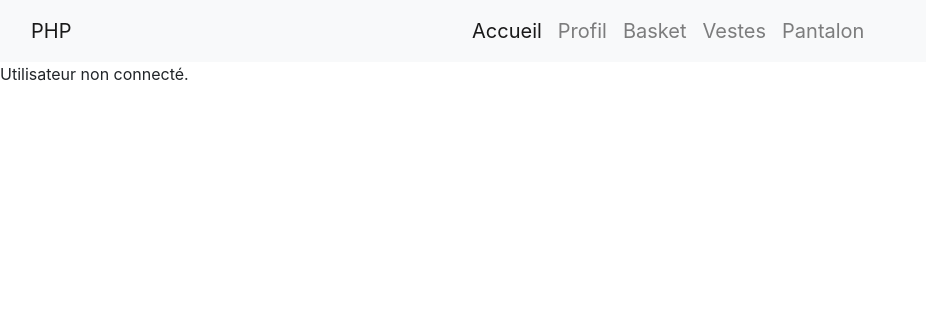
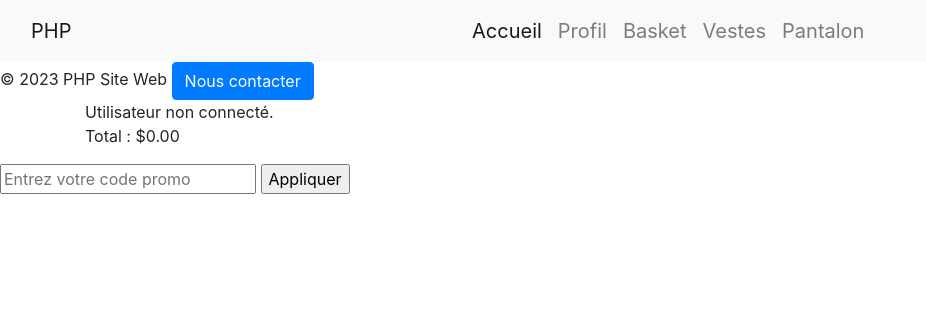
Before and after one commit to AIRF0X788/Projet_php, a PHP site: page /xampp/panier.php in a window 1280 px wide. Shown: the top 322 px of the page, without its empty margins (0-926 px from the left). Run offline with PHP 8.4, Linux system fonts and the light colour scheme; some web fonts are replaced.

Commit message:
panier fini

```diff
--- a/pages/panier.php
+++ b/pages/panier.php
@@ -1,3 +1,6 @@
+<!DOCTYPE html>
+<html>
+
 <head>
     <meta charset="UTF-8">
     <meta name="viewport" content="width=device-width, initial-scale=1.0">
@@ -14,7 +17,8 @@
     <link rel="preconnect" href="https://fonts.googleapis.com">
     <link rel="preconnect" href="https://fonts.gstatic.com" crossorigin>
     <link href="https://fonts.googleapis.com/css2?family=Bungee+Shade&family=Permanent+Marker&family=Whisper&display=swap" rel="stylesheet">
-    <title>Navbar and Cards</title>
+    <title>Mon panier</title>
+
 </head>
 
 <body>
@@ -51,10 +55,21 @@
         </div>
     </nav>
 
+    <footer>
+        © 2023 PHP Site Web
+        <a href="contact.php" class="btn btn-primary">Nous contacter</a>
+    </footer>
+
+    <div class="container">
         <?php
         session_start();
 
-// Vérifiez si l'utilisateur est connecté
+        if (!isset($_SESSION['panier'])) {
+            $_SESSION['panier'] = [];
+        }
+
+        $total_price = 0;
+
         if (isset($_SESSION['user_id'])) {
             $user_id = $_SESSION['user_id'];
 
@@ -69,7 +84,39 @@ if (isset($_SESSION['user_id'])) {
                 die("La connexion à la base de données a échoué : " . $conn->connect_error);
             }
 
-    // Requête pour récupérer tous les produits du panier de l'utilisateur
+            if ($_SERVER['REQUEST_METHOD'] === 'POST') {
+                if (isset($_POST['delete_product'])) {
+                    $product_id = $_POST['product_id'];
+
+                    $sql_delete = "DELETE FROM panier_utilisateur WHERE id_produit = ? AND id_utilisateur = ?";
+                    $stmt_delete = $conn->prepare($sql_delete);
+                    $stmt_delete->bind_param("ii", $product_id, $user_id);
+                    $stmt_delete->execute();
+
+                    header("Location: panier.php");
+                    exit;
+                }
+            }
+
+            if ($_SERVER['REQUEST_METHOD'] === 'POST' && isset($_POST['appliquer_code_promo'])) {
+                $code_promo = $_POST['code_promo'];
+
+                $sql = "SELECT valeur FROM codes_promo WHERE code = ?";
+                $stmt = $conn->prepare($sql);
+                $stmt->bind_param("s", $code_promo);
+                $stmt->execute();
+                $result = $stmt->get_result();
+
+                if ($result->num_rows > 0) {
+                    $row = $result->fetch_assoc();
+                    $reduction = $row['valeur'];
+
+                    $_SESSION['reduction'] = $reduction;
+                } else {
+                    echo "Code promo invalide.";
+                }
+            }
+
             $sql = "SELECT * FROM panier_utilisateur WHERE id_utilisateur = ?";
             $stmt = $conn->prepare($sql);
             $stmt->bind_param("i", $user_id);
@@ -78,17 +125,37 @@ if (isset($_SESSION['user_id'])) {
 
             if ($result->num_rows > 0) {
                 echo '<h2>Mon Panier</h2>';
+                echo '<table class="product-table">';
+                echo '<tr>';
+                echo '<th>Image</th>';
+                echo '<th>Nom</th>';
+                echo '<th>Description</th>';
+                echo '<th>Prix</th>';
+                echo '<th>Quantité</th>';
+                echo '<th>Action</th>';
+                echo '</tr>';
 
                 while ($row = $result->fetch_assoc()) {
-            // Affichez les détails du produit
-            echo '<div>';
-            echo '<img src="' . $row['image_url'] . '" alt="' . $row['nom_produit'] . '" style="width:100px; height:100px;">';
-            echo '<p>Nom : ' . $row['nom_produit'] . '</p>';
-            echo '<p>Description : ' . $row['description_produit'] . '</p>';
-            echo '<p>Prix : $' . $row['prix_produit'] . '</p>';
-            echo '<p>Quantité : ' . $row['quantite'] . '</p>';
-            echo '</div>';
+                    echo '<tr>';
+                    echo '<td><img src="' . $row['image_url'] . '" alt="' . $row['nom_produit'] . '" class="product-img"></td>';
+                    echo '<td>' . $row['nom_produit'] . '</td>';
+                    echo '<td>' . $row['description_produit'] . '</td>';
+                    echo '<td>' . $row['prix_produit'] . '</td>';
+                    echo '<td>' . $row['quantite'] . '</td>';
+                    echo '<td>';
+                    echo '<form method="post" action="panier.php">';
+                    echo '<input type="hidden" name="product_id" value="' . $row['id_produit'] . '">';
+                    echo '<input type="submit" name="delete_product" value="Supprimer">';
+                    echo '</form>';
+                    echo '</td>';
+                    echo '</tr>';
+
+                    $total_price += $row['prix_produit'];
                 }
+
+                echo '</table>';
+
+                echo '<div class="total-price">Total: $' . $total_price . '</div>';
             } else {
                 echo 'Le panier est vide.';
             }
@@ -97,4 +164,23 @@ if (isset($_SESSION['user_id'])) {
         } else {
             echo 'Utilisateur non connecté.';
         }
+
+        $total = $total_price;
+
+        if (isset($_SESSION['reduction'])) {
+            $reduction = $_SESSION['reduction'];
+            $total -= ($total_price * $reduction);
+            echo '<p class="total">Total (avec réduction) : $' . number_format($total, 2) . '</p>';
+        } else {
+            echo '<p class="total">Total : $' . number_format($total, 2) . '</p>';
+        }
         ?>
+    </div>
+    <form method="post" action="panier.php">
+        <input type="text" name="code_promo" placeholder="Entrez votre code promo">
+        <input type="submit" name="appliquer_code_promo" value="Appliquer">
+    </form>
+
+</body>
+
+</html>
```
Also changed, not shown: css/product.css (+23 -0 lines). Lines whose indentation alone changed are shown as unchanged.
